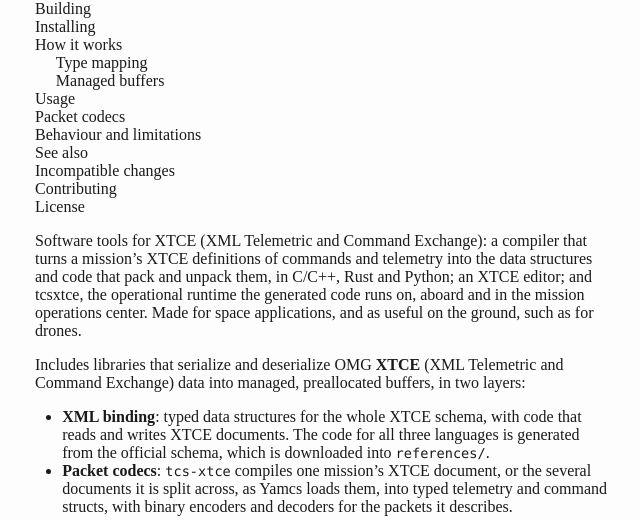
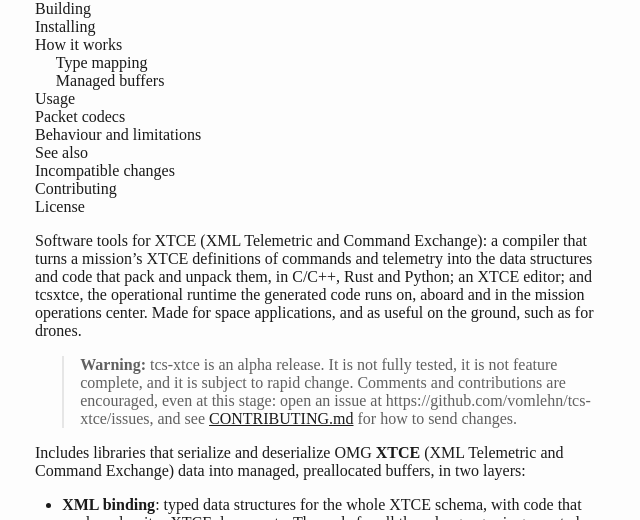
Before and after one commit to vomlehn/tcs-xtce, a plain HTML site: page index.html in a window 1280 px wide. Shown: the part 280-800 px from the top of the page, without its empty margins (317-957 px from the left). Drawn offline with Linux system fonts and the light colour scheme.

Commit message:
Say in the README that tcs-xtce is alpha and contributions are welcome
The README gains the alpha note its PyPI page has, and both now ask for
comments and contributions, pointing to CONTRIBUTING.md.

Co-Authored-By: Claude Opus 5.5 <noreply@anthropic.com>

```diff
--- a/index.html
+++ b/index.html
@@ -268,6 +268,14 @@ in C/C++, Rust and Python; an XTCE editor; and tcsxtce, the operational
 runtime the generated code runs on, aboard and in the mission operations
 center. Made for space applications, and as useful on the ground, such
 as for drones.</p>
+<blockquote>
+<p><strong>Warning:</strong> tcs-xtce is an alpha release. It is not
+fully tested, it is not feature complete, and it is subject to rapid
+change. Comments and contributions are encouraged, even at this stage:
+open an issue at https://github.com/vomlehn/tcs-xtce/issues, and see <a
+href="https://github.com/vomlehn/tcs-xtce/blob/main/CONTRIBUTING.md">CONTRIBUTING.md</a>
+for how to send changes.</p>
+</blockquote>
 <p>Includes libraries that serialize and deserialize OMG
 <strong>XTCE</strong> (XML Telemetric and Command Exchange) data into
 managed, preallocated buffers, in two layers:</p>
```
Also changed, not shown: 2 other files.
